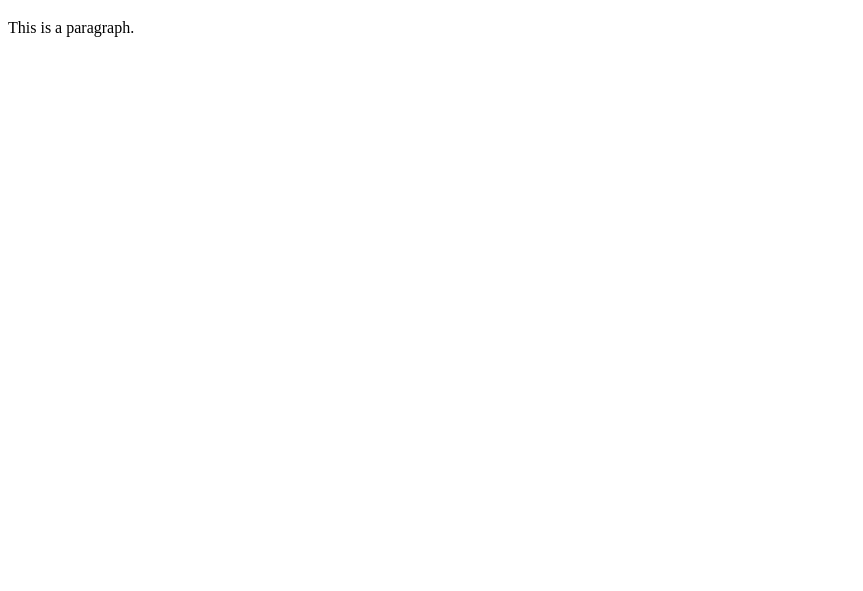
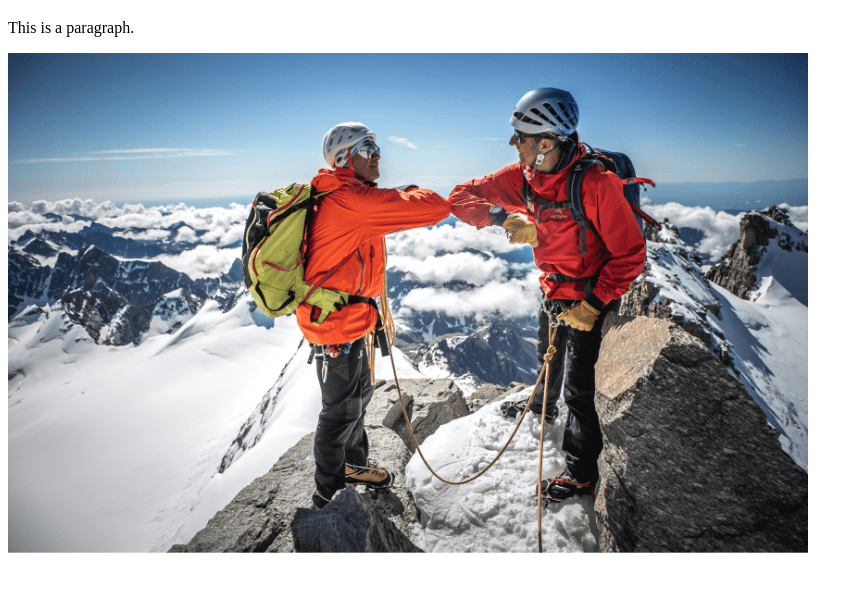
Before and after one commit to Arthurisil/tp-r504, a plain HTML site: page web/index.html in a window 1280 px wide. Shown: the part 61-652 px from the top of the page, without its empty margins (0-863 px from the left). Drawn offline with Linux system fonts and the light colour scheme.

Commit message:
2er commit

```diff
--- a/web/index.html
+++ b/web/index.html
@@ -8,5 +8,7 @@
 <h1>This is a Heading</h1>
 <p>This is a paragraph.</p>
 
+<img src="image.png" />
+
 </body>
 </html>
```
